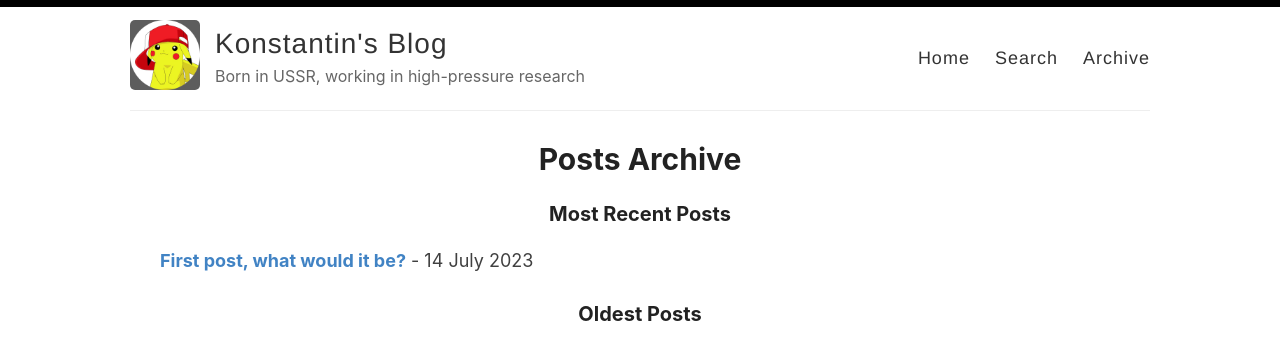
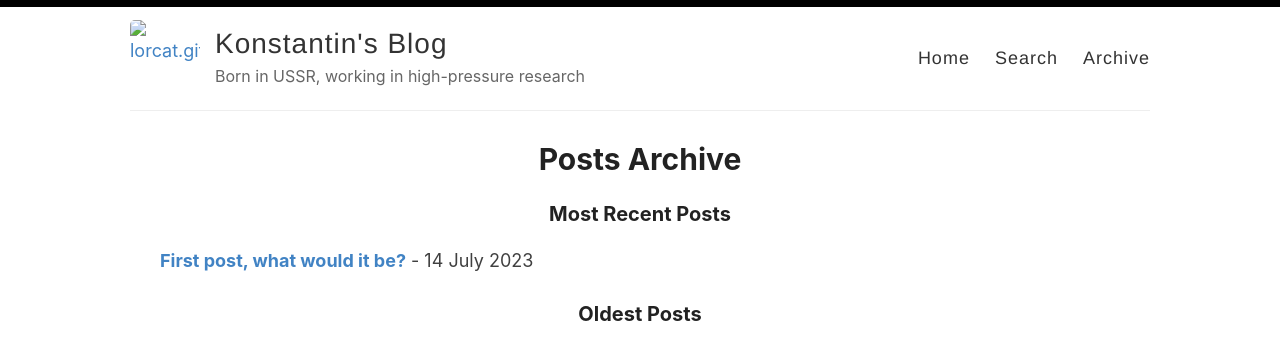
Before and after one commit to lorcat/lorcat.github.io, a Jekyll site: the page built from _pages/archive.md, in a window 1280 px wide. Shown: the top 360 px of the page. Built offline with Jekyll 4.4.1, drawn with Linux system fonts in a browser that asks for light colours.

Commit message:
Cleaning further

```diff
--- a/_config.yml
+++ b/_config.yml
@@ -12,7 +12,7 @@ author: Konstantin Glazyrin
 description: Born in USSR, working in high-pressure research
 
 # URL of your avatar or profile pic (you could use your GitHub profile pic)
-avatar: /images/avatar.jpg
+avatar: images/avatar.jpg
 
 #
 # Flags below are optional
```
